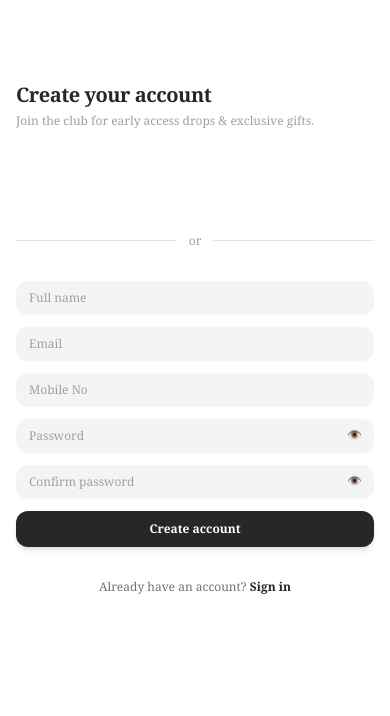
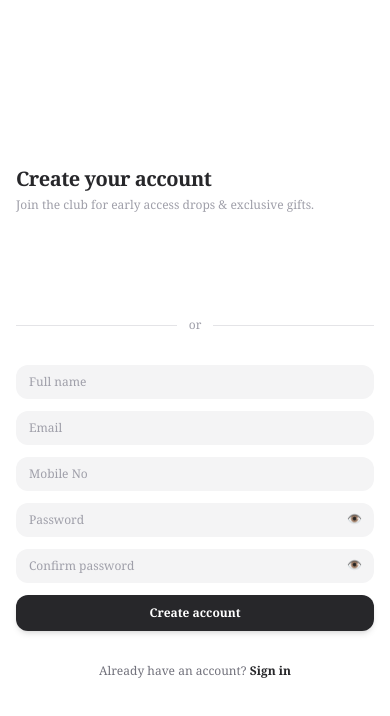
Before and after one commit to jatinjethava/VASTRA-VERSE, a React (Vite) app in the folder VASTRAVERSE/: page /signup in a window 390 px wide. Shown: the top 716 px of the page. Built offline with nearby package versions, Linux system fonts and the light colour scheme; no server answers.

Commit message:
ui change

```diff
--- a/VASTRAVERSE/src/Components/Login.tsx
+++ b/VASTRAVERSE/src/Components/Login.tsx
@@ -206,7 +206,7 @@ export const Login = () => {
 
     return (
         <>
-            <div className="min-h-[80vh] sm:min-h-screen bg-white flex">
+            <div className="min-h-screen bg-white flex">
 
                 <LeftBar />
 
--- a/VASTRAVERSE/src/Components/Signup.tsx
+++ b/VASTRAVERSE/src/Components/Signup.tsx
@@ -365,7 +365,7 @@ export const SignUp = () => {
     }
 
     return (
-        <div className="min-h-[80vh] sm:min-h-screen bg-white flex">
+        <div className="min-h-screen bg-white flex">
 
             <LeftBar />
 
@@ -411,7 +411,7 @@ export const SignUp = () => {
                 <div className="relative w-full max-w-sm space-y-8">
 
                     {isPending && (
-                        <div className="absolute top-0 bottom-0 h-screen z-100 left-0 right-0 flex items-center justify-center bg-white/50">
+                        <div className="absolute top-0 bottom-0 h-full z-100 left-0 right-0 flex items-center justify-center bg-white/50">
                             <div className="dot-spinner">
                                 <div className="dot-spinner__dot"></div>
                                 <div className="dot-spinner__dot"></div>
```
